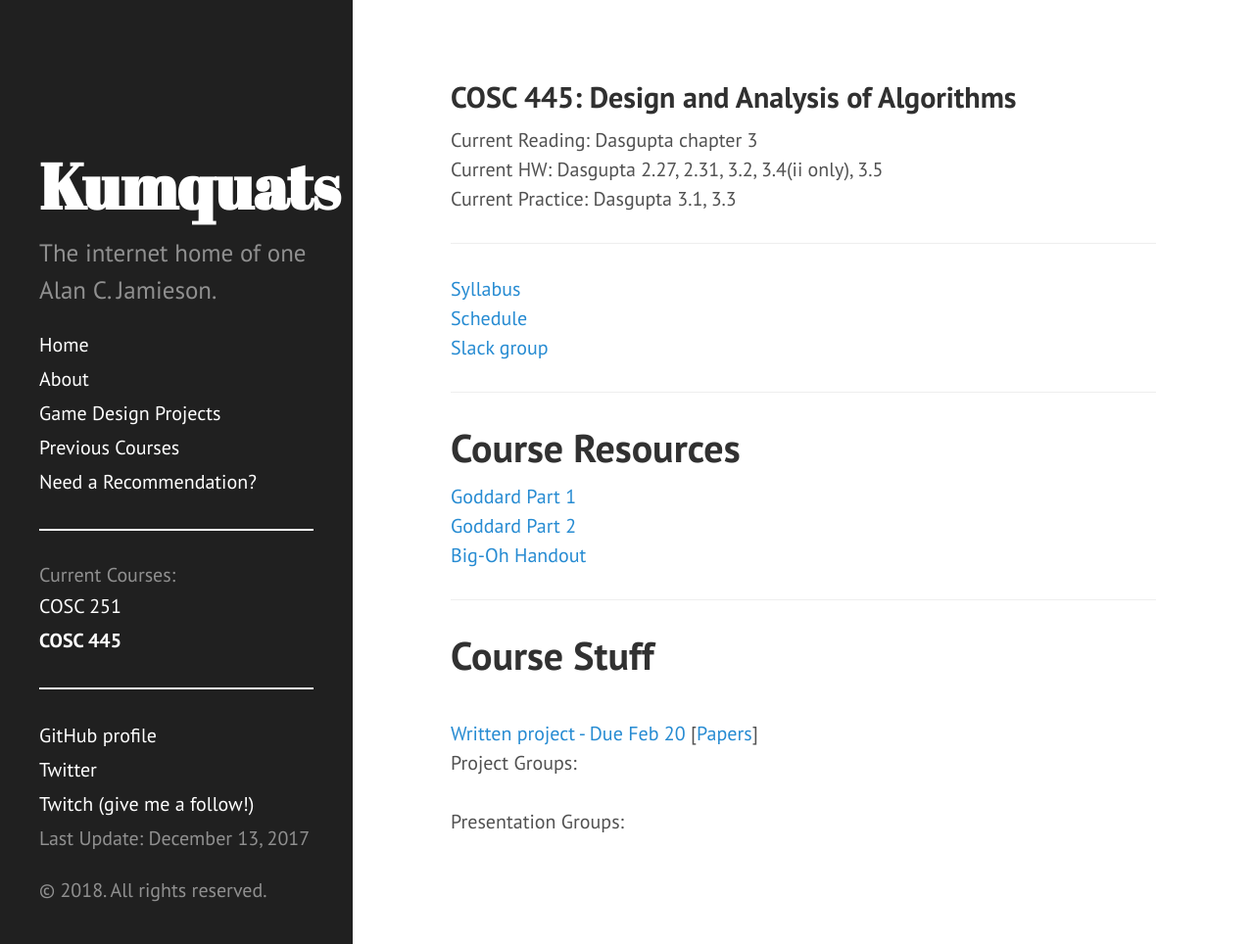
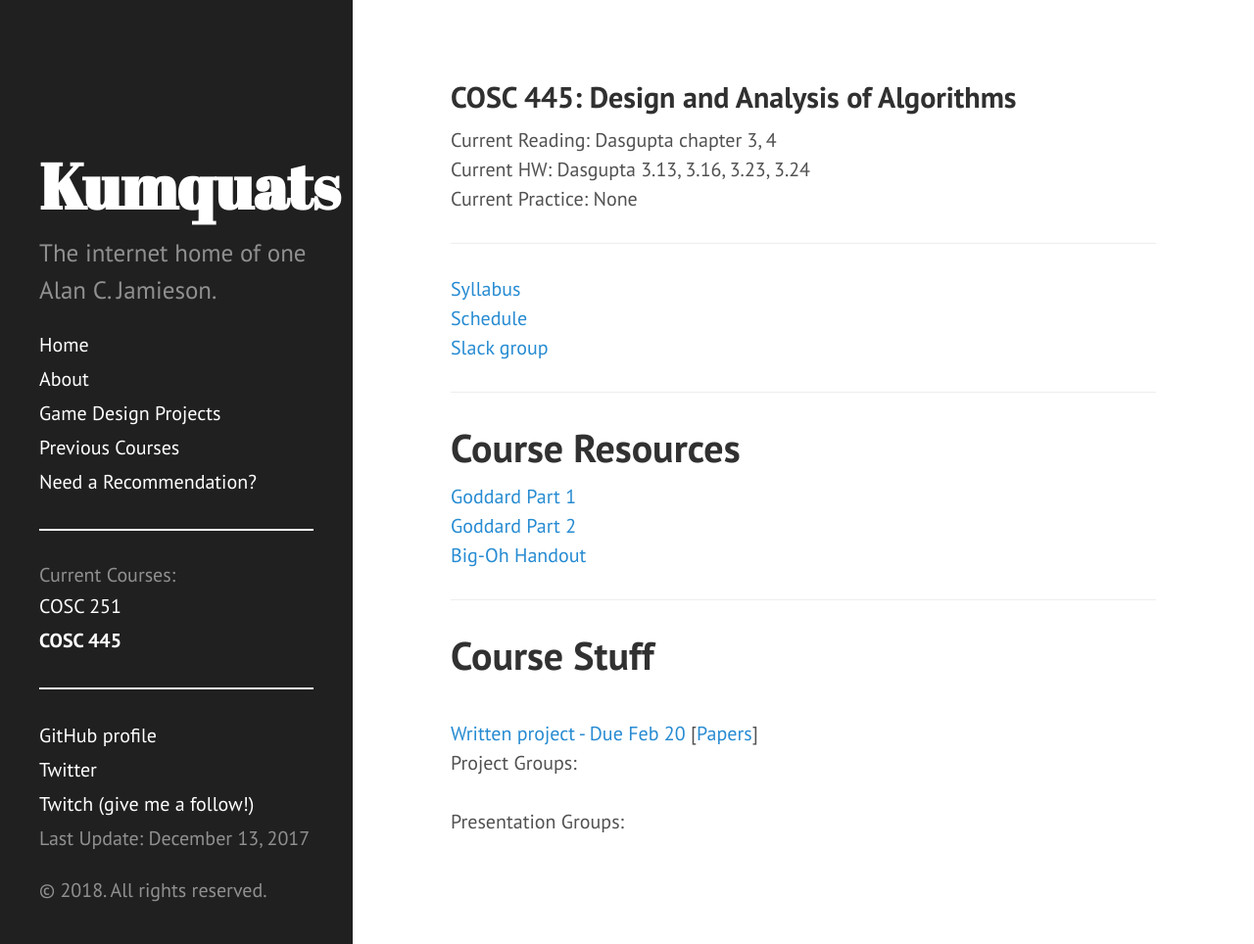
Before and after one commit to ripark/ripark.github.io, a Jekyll site: the page built from s18/cosc445.html, in a window 1280 px wide and 964 px high. Shown: the whole window at 98% size. Built offline with Jekyll 4.4.1, drawn with Linux system fonts in a browser that asks for light colours; Markdown is read by kramdown in place of the engine named in the settings.

Commit message:
445 HW update

```diff
--- a/s18/cosc445.html
+++ b/s18/cosc445.html
@@ -4,11 +4,11 @@ title: "COSC 445: Design and Analysis of Algorithms"
 shorttitle: "COSC 445"
 ---
 
-Current Reading: Dasgupta chapter 3
+Current Reading: Dasgupta chapter 3, 4
 <br>
-Current HW: Dasgupta 2.27, 2.31, 3.2, 3.4(ii only), 3.5
+Current HW: Dasgupta 3.13, 3.16, 3.23, 3.24
 <br>
-Current Practice: Dasgupta 3.1, 3.3
+Current Practice: None
 <br>
 <hr>
 <a href="http://ripark.github.io/s18/COSC445SillyBus.pdf">Syllabus</a>
```
